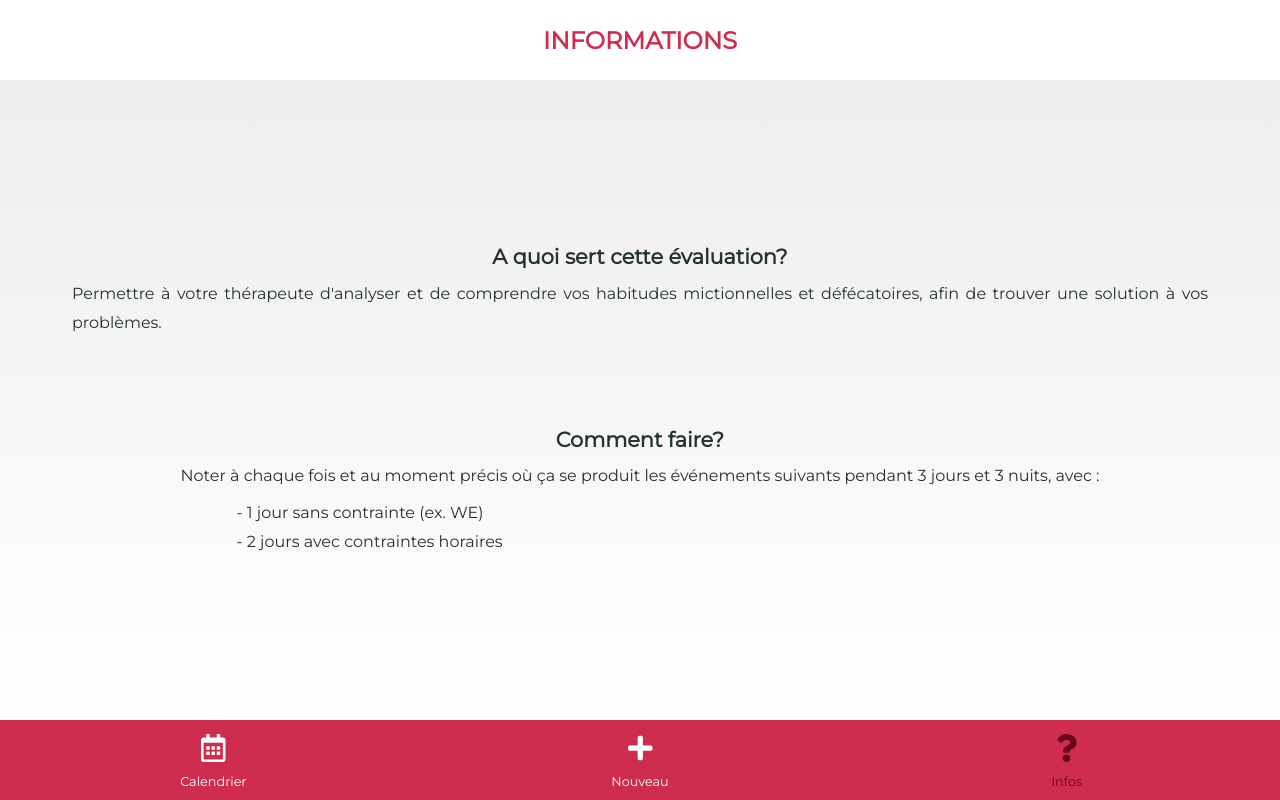
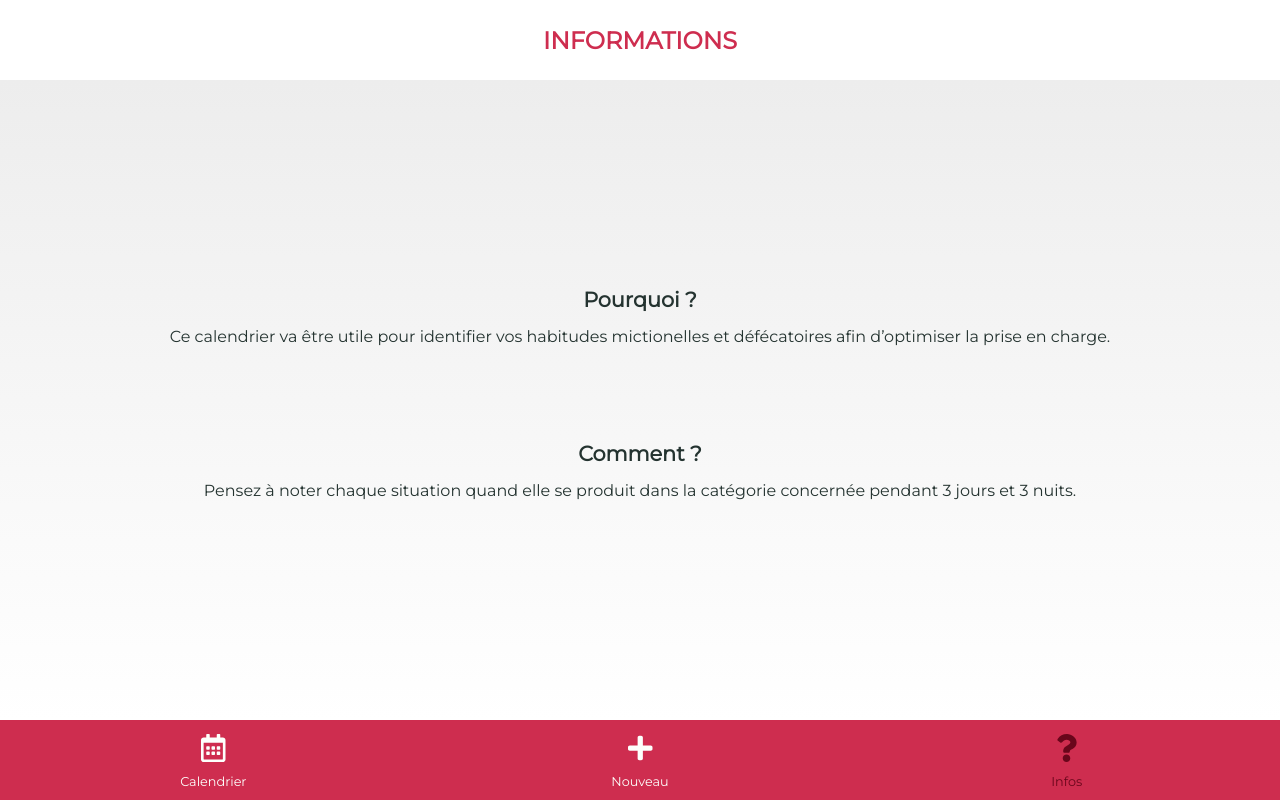
Before and after one commit to FlorianGardy/up-day-mobile, a React (Create React App) app: page /about in a window 1280 px wide. Built offline with nearby package versions, Linux system fonts and the light colour scheme.

Commit message:
Modified the text in Info page

```diff
--- a/src/pages/Infos.page.jsx
+++ b/src/pages/Infos.page.jsx
@@ -16,24 +16,18 @@ function Infos() {
         />
         <section className="pageBodyInfos">
           <div className="firstBlock">
-            <h2>A quoi sert cette évaluation?</h2>
+            <h2>Pourquoi ?</h2>
             <p>
-              {" "}
-              Permettre à votre thérapeute d'analyser et de comprendre vos
-              habitudes mictionnelles et défécatoires, afin de trouver une
-              solution à vos problèmes.
+              Ce calendrier va être utile pour identifier vos habitudes
+              mictionelles et défécatoires afin d’optimiser la prise en charge.
             </p>
           </div>
           <div className="secondBlock">
-            <h2>Comment faire?</h2>
+            <h2>Comment ?</h2>
             <p>
-              Noter à chaque fois et au moment précis où ça se produit les
-              événements suivants pendant 3 jours et 3 nuits, avec :
+              Pensez à noter chaque situation quand elle se produit dans la
+              catégorie concernée pendant 3 jours et 3 nuits.
             </p>
-            <ul>
-              <li>- 1 jour sans contrainte (ex. WE)</li>
-              <li>- 2 jours avec contraintes horaires</li>
-            </ul>
           </div>
         </section>
       </div>
```
